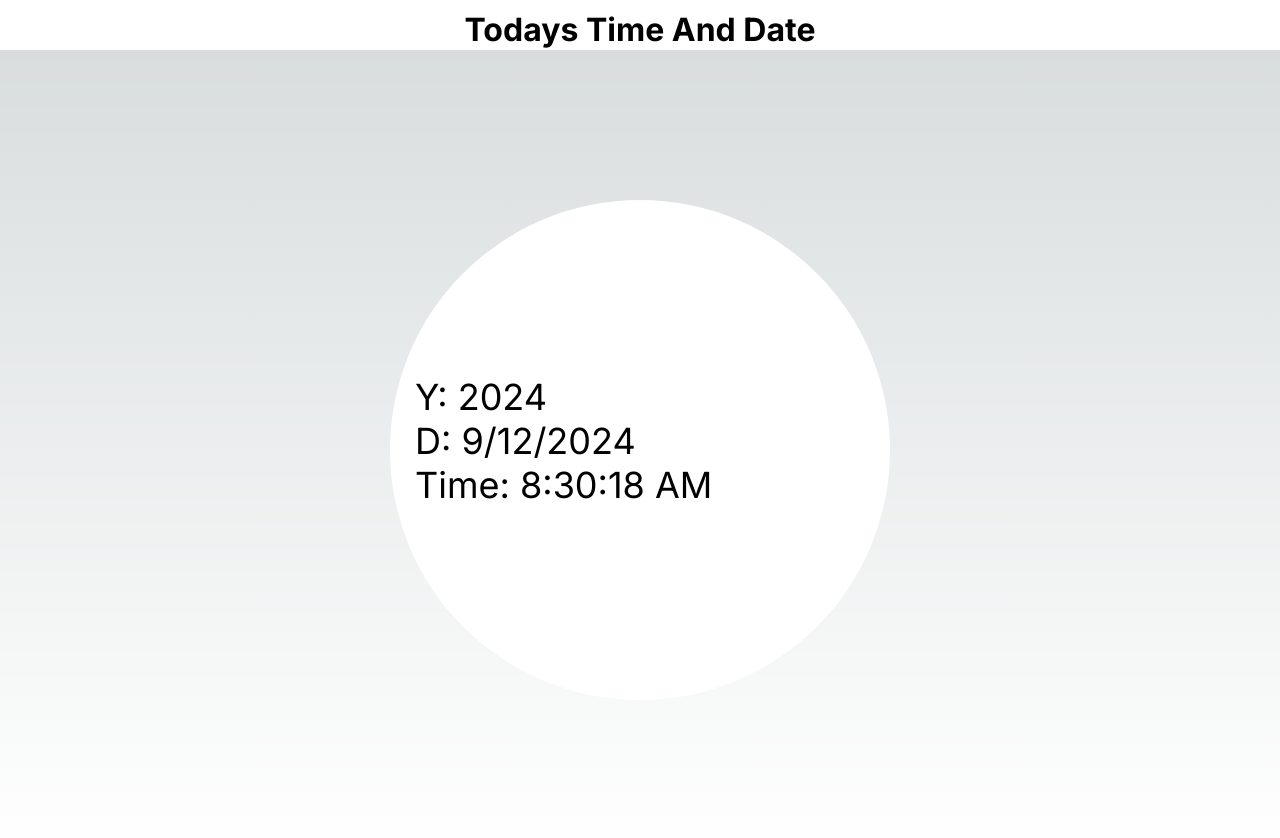
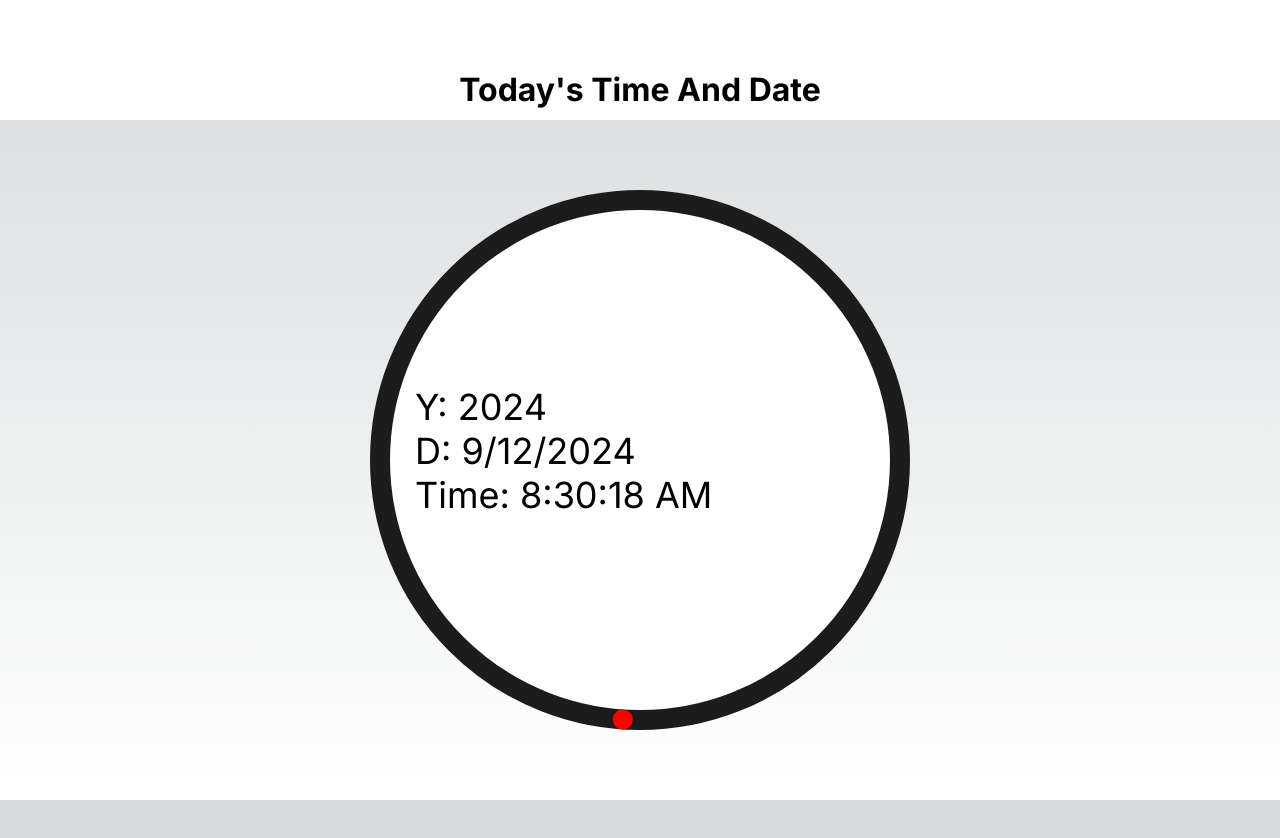
Before and after one commit to morsig01/project_kilde, a Next.js app: page /clock in a window 1280 px wide. Shown: the top 838 px of the page. After the commit the page ends 800 px from the top, so only its background shows below. Built offline with nearby package versions, Linux system fonts and the light colour scheme.

Commit message:
rotatecircle

```diff
--- a/src/app/clock/page.css
+++ b/src/app/clock/page.css
@@ -2,16 +2,15 @@
     width: auto;
     background: rgb(255, 255, 255);
     color: black;
-    height: 50px;
+    height: 15vh;
     text-align: center;
-    padding-top: 10px;
-    padding-bottom: 10px;
+    padding-top: 70px;
 }
 .box {
     display: flex;
     justify-content: center;
     align-items: center;
-    height: 100vh;
+    height: 85vh;
 }
 .clock{
     width: 500px;
@@ -20,6 +19,8 @@
     margin-left: auto;
     margin-right: auto;
     border-radius: 50%;
+    outline: 20px solid rgb(28, 28, 28);
+    position: relative;
 }
 .clock-text{
     color: black;
@@ -27,4 +28,8 @@
     padding-left: 5%;
     padding-top: 35%;
     font-size: 2.25rem;
+    position: relative;
 }
+.circle-animation{
+    margin-top: -61.5%;
+}
--- a/src/app/clock/page.js
+++ b/src/app/clock/page.js
@@ -1,6 +1,7 @@
-'use client';
+"use client";
 import "./page.css";
-import { useEffect, useState } from 'react';
+import { useEffect, useState } from "react";
+import CircleAnimation from "../../components/CircleAnimation.js";
 
 export default function ClockPage() {
   const [timeData, setTimeData] = useState(null);
@@ -8,31 +9,32 @@ export default function ClockPage() {
   useEffect(() => {
     async function fetchData() {
       try {
-        const response = await fetch('/api/klokke');
+        const response = await fetch("/api/klokke");
         const result = await response.json();
         setTimeData(result.data);
       } catch (error) {
-        console.error('Error fetching data:', error);
+        console.error("Error fetching data:", error);
       }
     }
     fetchData();
-    const intervalId = setInterval(fetchData, 1000);
-    return () => clearInterval(intervalId);
+    const intervalId = setInterval(fetchData, 1000); // Fetch every second
+    return () => clearInterval(intervalId); // Cleanup interval on unmount
   }, []);
 
   if (!timeData) return <p>Loading...</p>;
 
   return (
     <div>
-      <h1 className='Header'>Todays Time And Date</h1>
+      <h1 className="Header">Today's Time And Date</h1>
       <div className="box">
         <div className="clock">
           <div className="clock-text">
-        <p>Y: {timeData.year}</p>
-        <p>D: {timeData.date}</p>
-        <p>Time: {timeData.time}</p>
-      </div>
-      </div>
+            <p>Y: {timeData.year}</p>
+            <p>D: {timeData.date}</p>
+            <p>Time: {timeData.time}</p>
+          </div>
+          <div className="circle-animation"><CircleAnimation /></div>
+        </div>
       </div>
     </div>
   );
--- /dev/null
+++ b/src/app/home/page.css
@@ -0,0 +1,6 @@
+.container{
+    display: flex;
+    flex-direction: column;
+    align-items: center;
+    padding-top: 500px;
+}
--- /dev/null
+++ b/src/components/CircleAnimation.js
@@ -0,0 +1,27 @@
+"use client";
+
+import { useEffect, useState } from "react";
+import styles from './CircleAnimation.module.css';
+
+const CircleAnimation = () => {
+  const [rotation, setRotation] = useState(0);
+
+  useEffect(() => {
+    const interval = setInterval(() => {
+      setRotation((prevRotation) => prevRotation + 1);
+    }, 10); // Adjust the speed here
+
+    return () => clearInterval(interval); // Cleanup interval on unmount
+  }, []);
+
+  return (
+    <div
+      className={styles.movingCircle}
+      style={{ transform: `rotate(${rotation}deg)` }}
+    >
+      <div className={styles.circle}></div>
+    </div>
+  );
+};
+
+export default CircleAnimation;
--- /dev/null
+++ b/src/components/CircleAnimation.module.css
@@ -0,0 +1,21 @@
+.movingCircle {
+    position: absolute;
+    width: 100%;
+    height: 100%;
+    transform-origin: center center;
+    /* Center the rotating circle within the clock */
+    display: flex;
+    align-items: center;
+    justify-content: center;
+  }
+
+  .circle {
+    width: 20px; /* Adjust size of the rotating circle as needed */
+    height: 20px;
+    background-color: red;
+    border-radius: 50%;
+    position: relative;
+    top: -50%;
+    left: 0;
+    transform: translate(-50%, -50%);
+  }
```
Also changed, not shown: src/app/animasjon/page.js (added, +18 -0 lines), src/app/home/page.js (added, +12 -0 lines), src/app/page.js (deleted, +0 -17 lines), src/app/api/klokke/route.js (line endings or trailing spaces), src/app/page.css (deleted).
